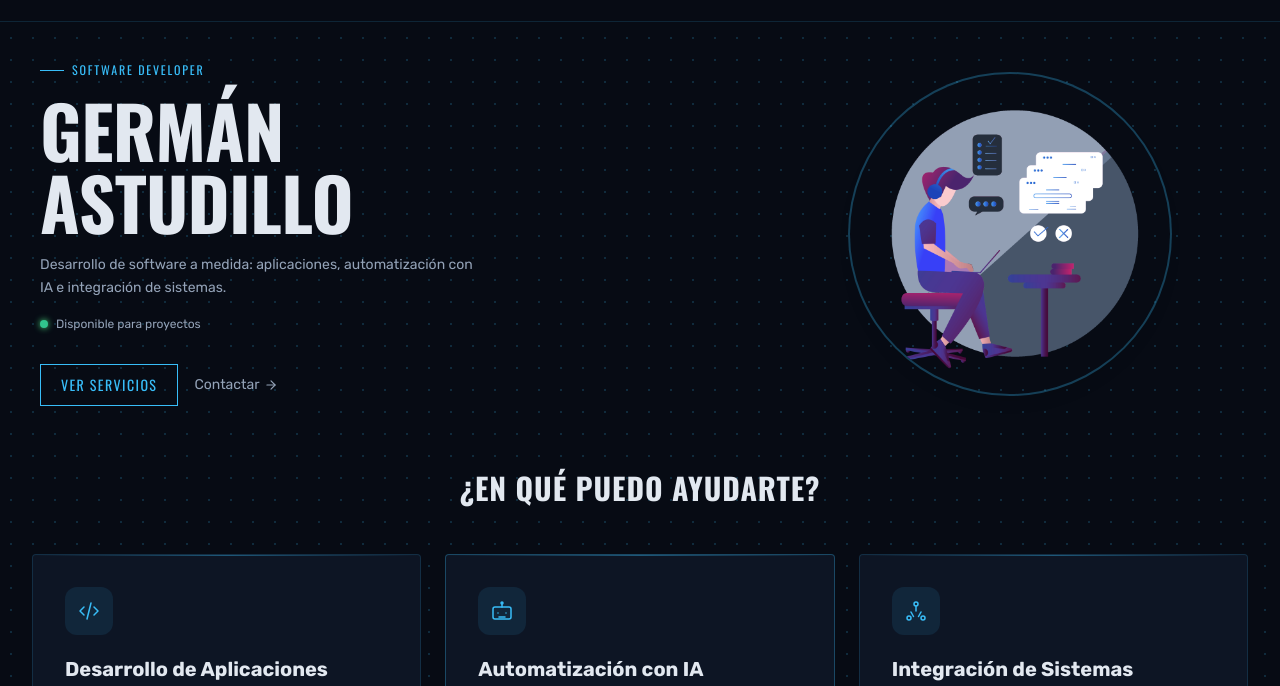
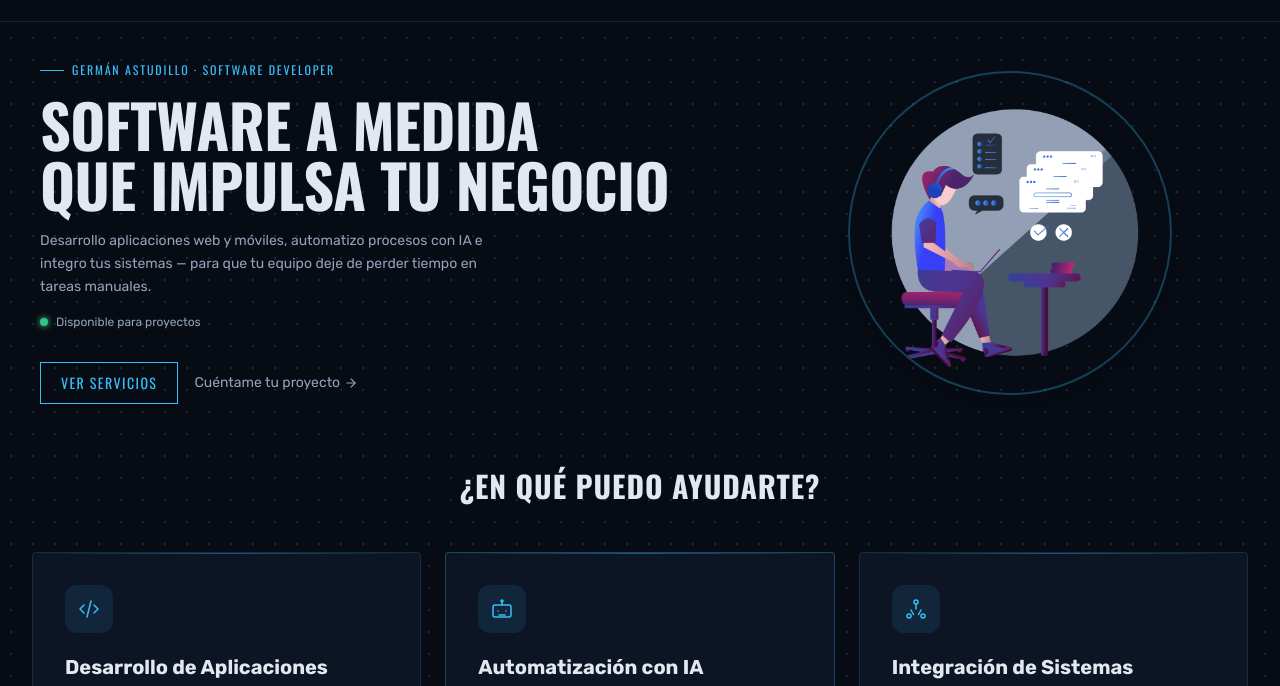
Before and after one commit to OwlCode25/portfolio-astro, an Astro site: page / in a window 1280 px wide. Shown: the part 83-769 px from the top of the page. Built offline with nearby package versions, Linux system fonts and the light colour scheme; Astro itself is replaced by a stand-in of ours; a web font is replaced by a local one; what @midudev/tailwind-animations would draw is missing.

Commit message:
feat(hero): client-facing value proposition headline

```diff
--- a/src/components/Hero.astro
+++ b/src/components/Hero.astro
@@ -12,17 +12,17 @@ import dev from "../assets/developer.png";
       <!-- Eyebrow -->
       <p class="font-oswald text-xs uppercase tracking-[0.15em] text-blue-bright flex items-center gap-2 justify-center lg:justify-start mb-4">
         <span class="block w-6 h-px bg-blue-bright"></span>
-        Software Developer
+        Germán Astudillo · Software Developer
       </p>
 
-      <!-- Name -->
-      <h1 class="font-oswald text-5xl sm:text-6xl md:text-7xl font-bold uppercase leading-[0.95] tracking-[-0.01em] text-[#e2e8f0]">
-        Germán<br />Astudillo
+      <!-- Value proposition -->
+      <h1 class="font-oswald text-4xl sm:text-5xl md:text-6xl font-bold uppercase leading-[0.95] tracking-[-0.01em] text-[#e2e8f0]">
+        Software a medida<br />que impulsa tu negocio
       </h1>
 
       <!-- Subtitle -->
       <p class="font-rubik text-sm text-[#94a3b8] leading-relaxed max-w-md mt-4 mx-auto lg:mx-0">
-        Desarrollo de software a medida: aplicaciones, automatización con IA e integración de sistemas.
+        Desarrollo aplicaciones web y móviles, automatizo procesos con IA e integro tus sistemas — para que tu equipo deje de perder tiempo en tareas manuales.
       </p>
 
       <!-- Availability -->
@@ -43,7 +43,7 @@ import dev from "../assets/developer.png";
           href="/contact"
           class="inline-flex items-center justify-center gap-1 text-[#94a3b8] text-sm hover:text-[#e2e8f0] transition-colors"
         >
-          Contactar
+          Cuéntame tu proyecto
           <svg xmlns="http://www.w3.org/2000/svg" width="14" height="14" viewBox="0 0 24 24" stroke-width="2" stroke="currentColor" fill="none" stroke-linecap="round" stroke-linejoin="round">
             <path d="M5 12h14"/><path d="m12 5 7 7-7 7"/>
           </svg>
```
